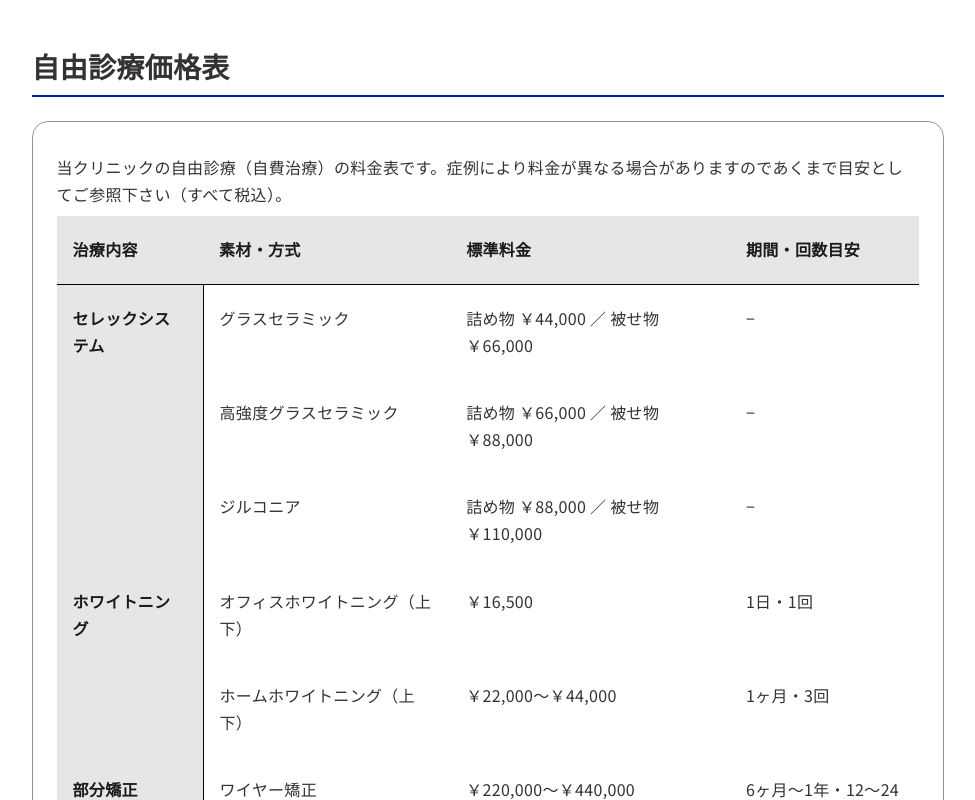
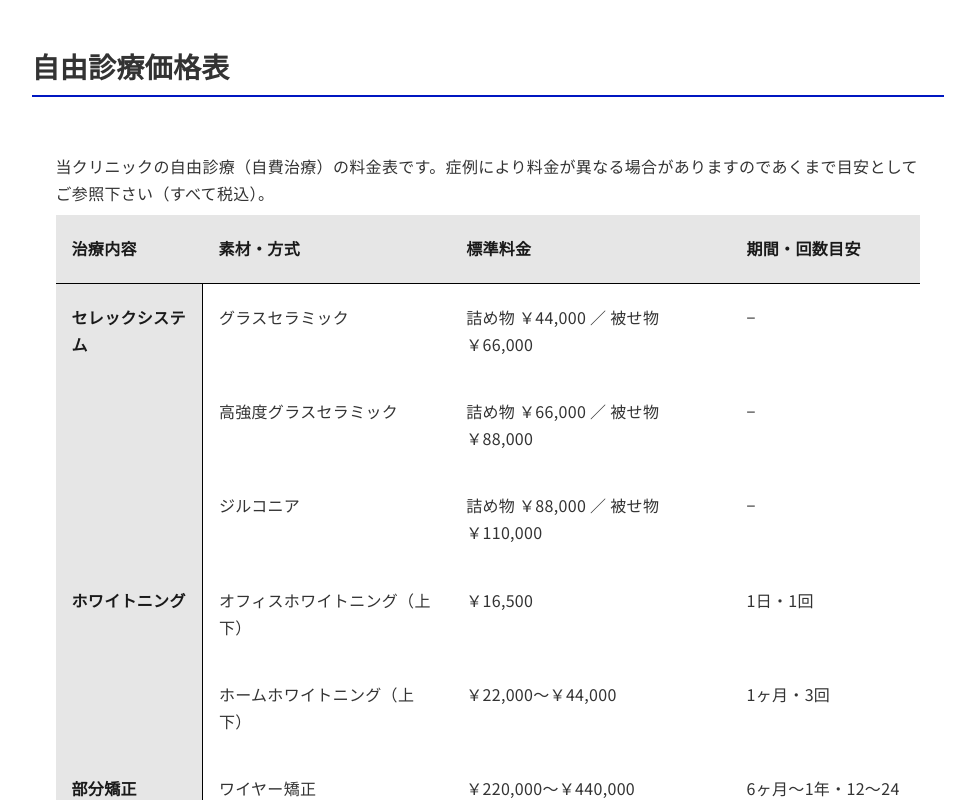
Before and after one commit to proxaxis/boltlab-dx-portal, a plain HTML site: page 41-ichigaya/index.html in a window 1280 px wide. Shown: the part 5060-5860 px from the top of the page, without its empty margins (145-1120 px from the left). Drawn offline with Linux system fonts and the light colour scheme.

Commit message:
Drop card border on ichigaya table-only sections
Generated with [Devin](https://devin.ai)

Co-Authored-By: Devin <158243242+devin-ai-integration[bot]@users.noreply.github.com>

```diff
--- a/41-ichigaya/index.html
+++ b/41-ichigaya/index.html
@@ -266,7 +266,7 @@
       <div class="dads-heading" data-size="28">
         <h2 class="dads-heading__heading">自由診療価格表</h2>
       </div>
-      <div class="card">
+      <div class="card borderless">
         <p>当クリニックの自由診療（自費治療）の料金表です。症例により料金が異なる場合がありますのであくまで目安としてご参照下さい（すべて税込）。</p>
         <div class="dads-table table-scroll">
           <table class="dads-table__table hours">
@@ -357,7 +357,7 @@
       <div class="dads-heading" data-size="28">
         <h2 class="dads-heading__heading">診療時間</h2>
       </div>
-      <div class="card">
+      <div class="card borderless">
         <div class="dads-table table-scroll">
           <table class="dads-table__table hours">
             <thead>
--- a/41-ichigaya/styles.css
+++ b/41-ichigaya/styles.css
@@ -52,6 +52,7 @@ body {
   border-radius: calc(16 / 16 * 1rem);
   padding: calc(24 / 16 * 1rem);
 }
+.card.borderless { border: none; }
 .card .dads-heading { margin-bottom: calc(10 / 16 * 1rem); }
 .card p + .dads-heading, .card ul + .dads-heading { margin-top: calc(20 / 16 * 1rem); }
 .card p { margin: calc(8 / 16 * 1rem) 0; }
```
Also changed, not shown: 1 other file.
